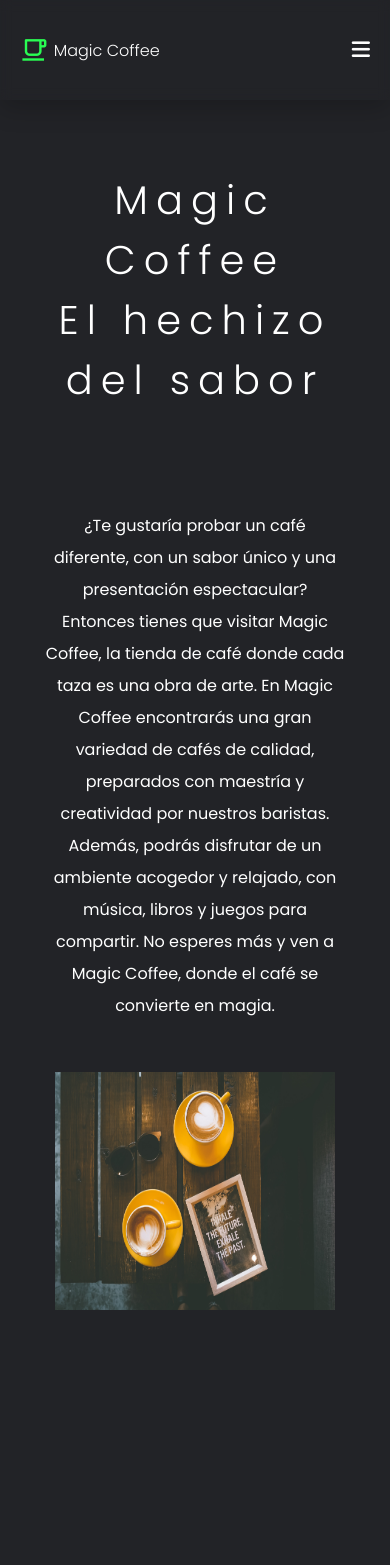
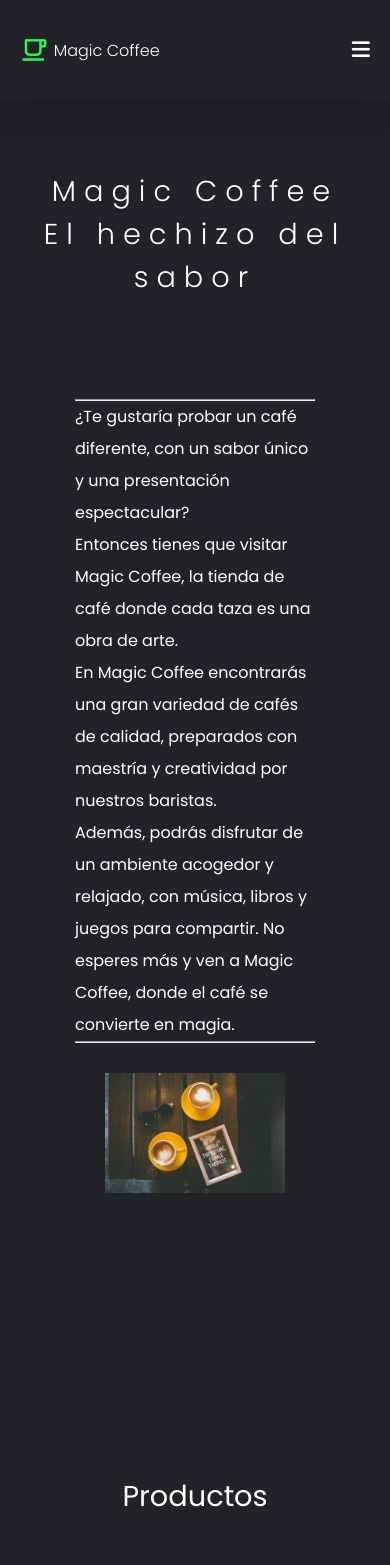
Before and after one commit to Jerewal97/MagicCoffee, a plain HTML site: page index.html in a window 390 px wide. Shown: the top 1565 px of the page. Drawn offline with nearby package versions, Linux system fonts and the light colour scheme.

Commit message:
Proyecto finalizado

```diff
--- a/assets/style.css
+++ b/assets/style.css
@@ -25,12 +25,13 @@
     background-color: var(--bg-color);
     color: var(--text-color);
     font-family: 'Poppins', sans-serif;
-    margin: 20px;
+    max-width: 1300px;
+    margin: 0 auto;
 }
 
 section {
     width: 100%;
-    margin-top: 100px;
+    margin: 50px auto;
 }
 
 
@@ -134,21 +135,17 @@
 }
 
 .hero__slogan-comp {
-    display: flex;
-    justify-content: space-between;
-    align-items: center;
+    margin: 50px;
 }
 
 .hero__slogan-comp p {
     font-size: 1rem;
-    text-align: center;
     line-height: 2;
 }
 
 .hero__slogan-comp img{
-    height: 40vh;
-    border-radius: 10px;
-    padding: 50px;
+    padding: 30px;
+    width: 100%;
 }
 
 /*  PRODUCTS  */
@@ -170,7 +167,6 @@
     flex-wrap: wrap;
     align-items: center;
     justify-content: center;
-    min-height: 70vh;
     background: transparent;
     gap: 100px;
     margin-top: 100px;
@@ -454,22 +450,7 @@
 
 /* MEDIAS QUERYS  */
 
-@media (max-width: 1900px) {
-    /* TODO: CENTRAR LA PAGINA WEB A PARTIR DE ESTA MEDIDA */
-}
-
-@media (max-width: 1199.98px) {
-    .hero__slogan-comp {
-        margin-top: 100px;
-        flex-direction: column;
-    }
-}
-
-@media (max-width: 991.98px) {
-    .header {
-        position: absolute;
-    }
-
+@media screen and  (max-width: 991.98px) {
     .header__logo i {
         font-size: 1.8rem;
     }
@@ -491,33 +472,31 @@
 
     .navbar ul {
         width: 100%;
-        height: calc(70vh - 100px);
+        height: calc(100vh - 80px);
         background: var(--bg-color);
         position: absolute;
-        top: 100px;
+        top: 80px;
         left: -10px;
         flex-direction: column;
         align-items: center;
         justify-content: center;
         display: none;
+        gap: 80px;
+        font-size: 2rem;
     }
 
     .navbar__main {
         display: flex;
-        flex-direction: column;
+        justify-content: space-around;
         align-items: center;
-        justify-content: center;
         margin: 0 5px;
         order: 2;
+        gap: 100px;
+        font-size: 3rem;
     }
 
-    .navbar__main a:nth-last-child(1) {
-        font-size: .8rem;
-        margin-top: 15px;
-    }
-
-    .hero__slogan-comp img {
-        width: 600px;
+    .hero__slogan h1 {
+        font-size: 1.8rem;
     }
 
     .contact__wrapper {
@@ -525,14 +504,17 @@
     }
 }
 
-@media (max-width: 450px) {
-    .hero__slogan-comp img {
-        max-width: 380px;
+@media screen and  (max-width: 1199.98px) {
+    .hero__slogan-comp {
+        margin-top: 100px;
+        flex-direction: column;
     }
 }
 
-@media (max-width: 250px) {
-    .header__logo span {
-        display: none;
+@media screen and (max-width: 1900px) {
+    /* TODO: CENTRAR LA PAGINA WEB A PARTIR DE ESTA MEDIDA */
+
+    body {
+        margin: auto;
     }
 }
--- a/index.html
+++ b/index.html
@@ -58,9 +58,13 @@
                     <br><span>El hechizo del sabor</span>
                 </h1>
                 <div class="hero__slogan-comp">
+                    <hr>
                     <p>
-                        ¿Te gustaría probar un café diferente, con un sabor único y una presentación espectacular? Entonces tienes que visitar Magic Coffee, la tienda de café donde cada taza es una obra de arte. En Magic Coffee encontrarás una gran variedad de cafés de calidad, preparados con maestría y creatividad por nuestros baristas. Además, podrás disfrutar de un ambiente acogedor y relajado, con música, libros y juegos para compartir. No esperes más y ven a Magic Coffee, donde el café se convierte en magia.
+                        ¿Te gustaría probar un café diferente, con un sabor único y una presentación espectacular?
                     </p>
+                    <p>Entonces tienes que visitar Magic Coffee, la tienda de café donde cada taza es una obra de arte.</p>
+                    <p>En Magic Coffee encontrarás una gran variedad de cafés de calidad, preparados con maestría y creatividad por nuestros baristas. </p>
+                    <p>Además, podrás disfrutar de un ambiente acogedor y relajado, con música, libros y juegos para compartir. No esperes más y ven a Magic Coffee, donde el café se convierte en magia.</p><hr>
                     <img src="/assets/herobg.jpg.jpg" alt="cafe"><br><br>
                 </div>
             </div>
```
